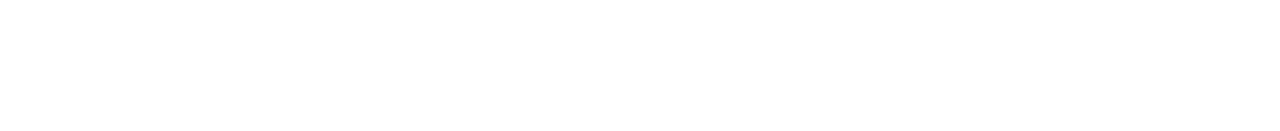
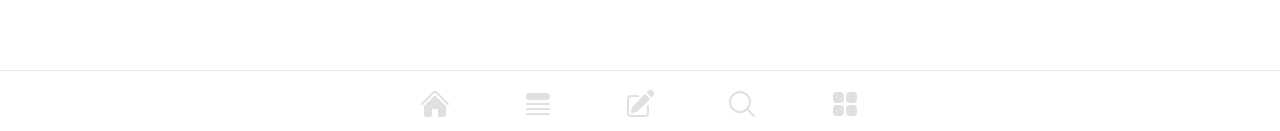
Before and after one commit to flution/PlanT_FE, a React (Create React App) app: page /detail in a window 1280 px wide. Shown: the part 666-797 px from the top of the page. Built offline with nearby package versions, Linux system fonts and the light colour scheme.

Commit message:
feat: BottomNavbar

```diff
--- a/src/App.tsx
+++ b/src/App.tsx
@@ -1,6 +1,9 @@
 import React from 'react';
 import { Routes, Route } from 'react-router-dom';
+
 import UpperNavbar from './components/UpperNavbar';
+import BottomNavbar from './components/BottomNavbar';
+
 import DetailPage from './pages/DetailPage';
 import MainPage from './pages/MainPage';
 
@@ -12,6 +15,7 @@ const App: React.FC = () => {
         <Route path="/main" element={<MainPage />} />
         <Route path="/detail" element={<DetailPage />} />
       </Routes>
+      <BottomNavbar />
     </div>
   );
 };
--- /dev/null
+++ b/src/components/BottomNavbar.tsx
@@ -0,0 +1,116 @@
+import React, { useState } from 'react';
+
+const BottomNavbar = () => {
+  const [activeButton, setActiveButton] = useState<string | null>(null);
+
+  const handleButtonClick = (buttonName: string) => {
+    setActiveButton(buttonName);
+  };
+
+  const buttonClass = (buttonName: string) =>
+    `inline-flex flex-col items-center justify-center px-5 w-10 h-10 rounded-lg ${
+      activeButton === buttonName ? 'bg-main-green' : 'hover:bg-main-green'
+    } group`;
+
+  const svgClass = (buttonName: string) =>
+    activeButton === buttonName
+      ? 'text-gray-light'
+      : 'text-gray-middle hover:text-gray-light';
+
+  return (
+    <div>
+      <div className="fixed bottom-0 left-0 z-50 w-full h-16 bg-white border-t border-gray-200 dark:bg-gray-700 dark:border-gray-600">
+        <div className="w-full h-px shadow-lg"></div>
+        <div className="grid items-center h-full max-w-lg grid-cols-5 mx-auto font-medium justify-items-center">
+          {/* home */}
+          <button
+            type="button"
+            className={buttonClass('home')}
+            onClick={() => handleButtonClick('home')}
+          >
+            <svg
+              xmlns="http://www.w3.org/2000/svg"
+              viewBox="0 0 24 24"
+              fill="currentColor"
+              className={`w-8 h-8 ${svgClass('home')}`}
+            >
+              <path d="M11.47 3.841a.75.75 0 0 1 1.06 0l8.69 8.69a.75.75 0 1 0 1.06-1.061l-8.689-8.69a2.25 2.25 0 0 0-3.182 0l-8.69 8.69a.75.75 0 1 0 1.061 1.06l8.69-8.689Z" />
+              <path d="m12 5.432 8.159 8.159c.03.03.06.058.091.086v6.198c0 1.035-.84 1.875-1.875 1.875H15a.75.75 0 0 1-.75-.75v-4.5a.75.75 0 0 0-.75-.75h-3a.75.75 0 0 0-.75.75V21a.75.75 0 0 1-.75.75H5.625a1.875 1.875 0 0 1-1.875-1.875v-6.198a2.29 2.29 0 0 0 .091-.086L12 5.432Z" />
+            </svg>
+          </button>
+          {/* list */}
+          <button
+            type="button"
+            className={buttonClass('list')}
+            onClick={() => handleButtonClick('list')}
+          >
+            <svg
+              xmlns="http://www.w3.org/2000/svg"
+              viewBox="0 0 24 24"
+              fill="currentColor"
+              className={`w-8 h-8 ${svgClass('list')}`}
+            >
+              <path d="M5.625 3.75a2.625 2.625 0 1 0 0 5.25h12.75a2.625 2.625 0 0 0 0-5.25H5.625ZM3.75 11.25a.75.75 0 0 0 0 1.5h16.5a.75.75 0 0 0 0-1.5H3.75ZM3 15.75a.75.75 0 0 1 .75-.75h16.5a.75.75 0 0 1 0 1.5H3.75a.75.75 0 0 1-.75-.75ZM3.75 18.75a.75.75 0 0 0 0 1.5h16.5a.75.75 0 0 0 0-1.5H3.75Z" />
+            </svg>
+          </button>
+          {/* write */}
+          <button
+            type="button"
+            className={buttonClass('write')}
+            onClick={() => handleButtonClick('write')}
+          >
+            <svg
+              xmlns="http://www.w3.org/2000/svg"
+              viewBox="0 0 24 24"
+              fill="currentColor"
+              className={`w-8 h-8 ${svgClass('write')}`}
+            >
+              <path d="M21.731 2.269a2.625 2.625 0 0 0-3.712 0l-1.157 1.157 3.712 3.712 1.157-1.157a2.625 2.625 0 0 0 0-3.712ZM19.513 8.199l-3.712-3.712-8.4 8.4a5.25 5.25 0 0 0-1.32 2.214l-.8 2.685a.75.75 0 0 0 .933.933l2.685-.8a5.25 5.25 0 0 0 2.214-1.32l8.4-8.4Z" />
+              <path d="M5.25 5.25a3 3 0 0 0-3 3v10.5a3 3 0 0 0 3 3h10.5a3 3 0 0 0 3-3V13.5a.75.75 0 0 0-1.5 0v5.25a1.5 1.5 0 0 1-1.5 1.5H5.25a1.5 1.5 0 0 1-1.5-1.5V8.25a1.5 1.5 0 0 1 1.5-1.5h5.25a.75.75 0 0 0 0-1.5H5.25Z" />
+            </svg>
+          </button>
+          {/* search */}
+          <button
+            type="button"
+            className={buttonClass('search')}
+            onClick={() => handleButtonClick('search')}
+          >
+            <svg
+              xmlns="http://www.w3.org/2000/svg"
+              viewBox="0 0 24 24"
+              fill="currentColor"
+              className={`w-8 h-8 ${svgClass('search')}`}
+            >
+              <path
+                fillRule="evenodd"
+                d="M10.5 3.75a6.75 6.75 0 1 0 0 13.5 6.75 6.75 0 0 0 0-13.5ZM2.25 10.5a8.25 8.25 0 1 1 14.59 5.28l4.69 4.69a.75.75 0 1 1-1.06 1.06l-4.69-4.69A8.25 8.25 0 0 1 2.25 10.5Z"
+                clipRule="evenodd"
+              />
+            </svg>
+          </button>
+          {/* mypage */}
+          <button
+            type="button"
+            className={buttonClass('mypage')}
+            onClick={() => handleButtonClick('mypage')}
+          >
+            <svg
+              xmlns="http://www.w3.org/2000/svg"
+              viewBox="0 0 24 24"
+              fill="currentColor"
+              className={`w-8 h-8 ${svgClass('mypage')}`}
+            >
+              <path
+                fillRule="evenodd"
+                d="M3 6a3 3 0 0 1 3-3h2.25a3 3 0 0 1 3 3v2.25a3 3 0 0 1-3 3H6a3 3 0 0 1-3-3V6Zm9.75 0a3 3 0 0 1 3-3H18a3 3 0 0 1 3 3v2.25a3 3 0 0 1-3 3h-2.25a3 3 0 0 1-3-3V6ZM3 15.75a3 3 0 0 1 3-3h2.25a3 3 0 0 1 3 3V18a3 3 0 0 1-3 3H6a3 3 0 0 1-3-3v-2.25Zm9.75 0a3 3 0 0 1 3-3H18a3 3 0 0 1 3 3V18a3 3 0 0 1-3 3h-2.25a3 3 0 0 1-3-3v-2.25Z"
+                clipRule="evenodd"
+              />
+            </svg>
+          </button>
+        </div>
+      </div>
+    </div>
+  );
+};
+
+export default BottomNavbar;
```
